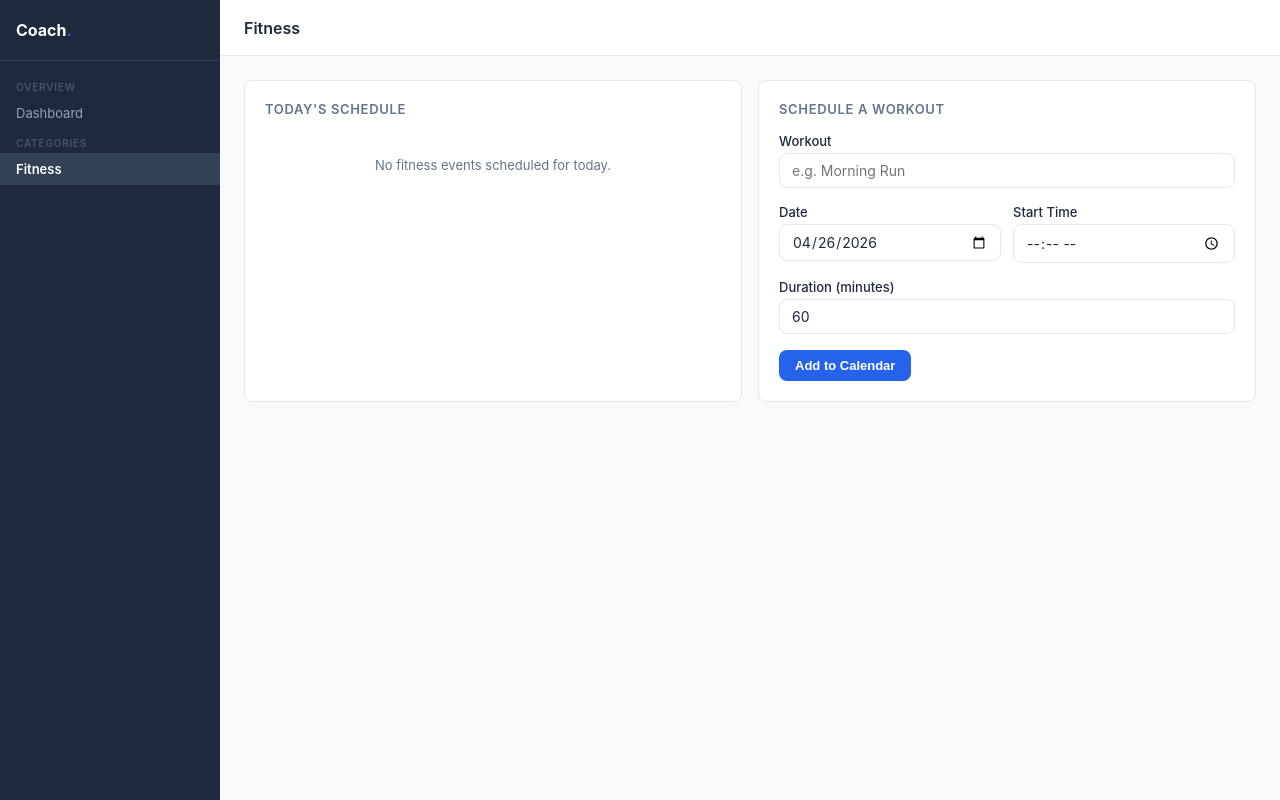
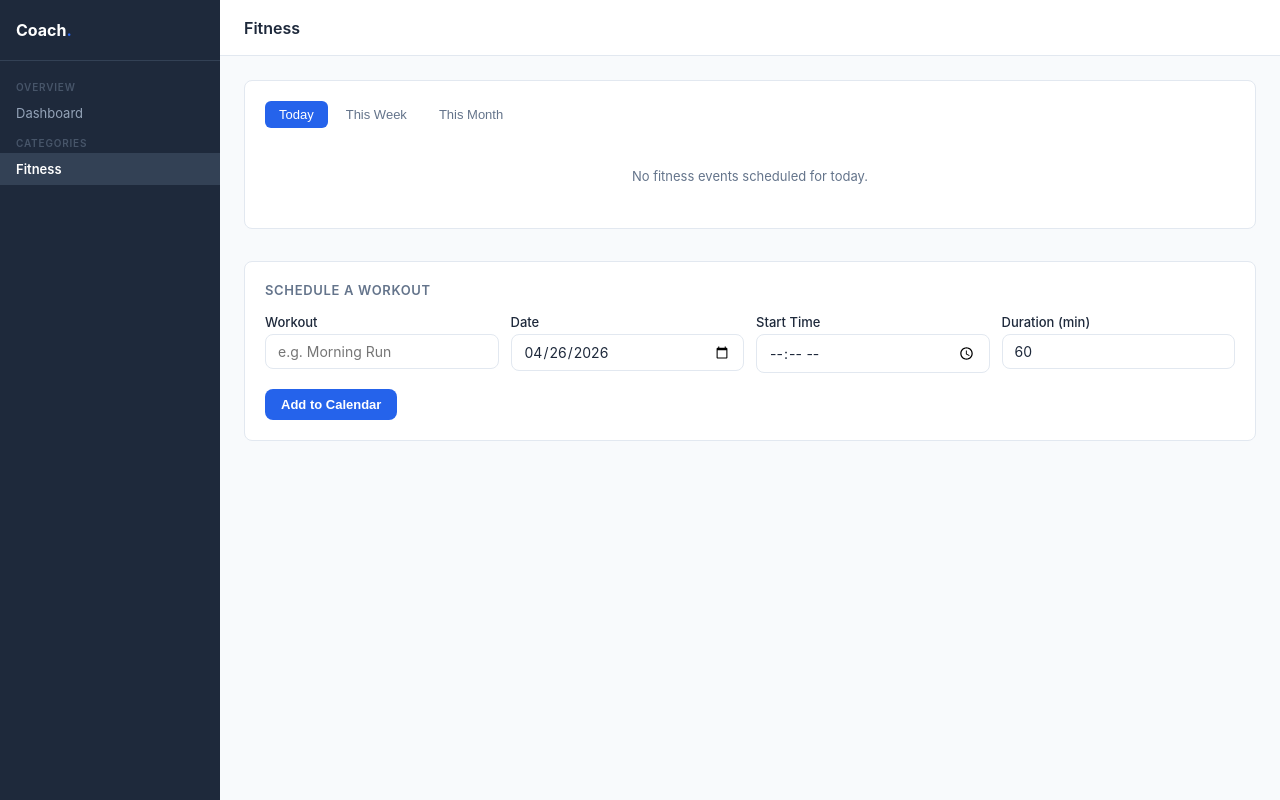
Before and after one commit to daveinc/personal-trainer-agent, a FastAPI app: template coach/app/templates/fitness.html in a window 1280 px wide. Run offline with FastAPI, Linux system fonts and the light colour scheme; the template is opened without the code that fills it, so the values that code supplies are empty; some libraries are stand-ins or nearby versions.

Commit message:
v0.1.7: add week and month views to fitness page
- New tab nav on fitness page (Today / This Week / This Month)
- get_week_events() and get_month_events() in ha_calendar.py
- New _fitness_range.html partial for grouped-by-date view
- _get_logs() and _group_by_date() helpers in fitness.py
- Tab CSS added to base.html inline styles

Co-Authored-By: Claude Sonnet 4.6 <noreply@anthropic.com>

```diff
--- a/coach/app/ha_calendar.py
+++ b/coach/app/ha_calendar.py
@@ -57,6 +57,23 @@ async def get_today_events() -> list[dict]:
     return await get_events(start, end)
 
 
+async def get_week_events() -> list[dict]:
+    from datetime import timedelta
+    now = datetime.now(timezone.utc)
+    start = (now - timedelta(days=now.weekday())).replace(hour=0, minute=0, second=0, microsecond=0)
+    end = (start + timedelta(days=6)).replace(hour=23, minute=59, second=59, microsecond=0)
+    return await get_events(start, end)
+
+
+async def get_month_events() -> list[dict]:
+    import calendar as cal
+    now = datetime.now(timezone.utc)
+    start = now.replace(day=1, hour=0, minute=0, second=0, microsecond=0)
+    last_day = cal.monthrange(now.year, now.month)[1]
+    end = now.replace(day=last_day, hour=23, minute=59, second=59, microsecond=0)
+    return await get_events(start, end)
+
+
 async def create_event(
     summary: str,
     start: datetime,
--- a/coach/app/routes/fitness.py
+++ b/coach/app/routes/fitness.py
@@ -7,7 +7,7 @@ from sqlalchemy import select
 from sqlalchemy.ext.asyncio import AsyncSession
 
 from app.deps import get_db, get_current_user, tctx
-from app.ha_calendar import create_event, get_today_events
+from app.ha_calendar import create_event, get_today_events, get_week_events, get_month_events
 from app.models import WorkoutLog
 
 router = APIRouter()
@@ -21,10 +21,31 @@ def _is_user_fitness(event: dict, username: str) -> bool:
     return f"[{CATEGORY}]" in desc and f"[{username.lower()}]" in desc
 
 
-def _fmt_local(dt: datetime) -> str:
-    """Format as local time for HA — no UTC conversion, HA treats naive as local."""
-    return dt.strftime("%Y-%m-%dT%H:%M:%S")
+def _event_date(event: dict) -> str:
+    start = event.get("start", {}).get("dateTime", "")
+    return start[:10] if start else ""
 
+
+def _group_by_date(events: list) -> dict:
+    grouped: dict = {}
+    for e in events:
+        d = _event_date(e)
+        grouped.setdefault(d, []).append(e)
+    return grouped
+
+
+async def _get_logs(db: AsyncSession, user_id: int, date_from: str, date_to: str) -> dict:
+    result = await db.execute(
+        select(WorkoutLog).where(
+            WorkoutLog.user_id == user_id,
+            WorkoutLog.event_date >= date_from,
+            WorkoutLog.event_date <= date_to,
+        )
+    )
+    return {log.calendar_uid: log for log in result.scalars().all()}
+
+
+# ── Today ──────────────────────────────────────────────────────────────────
 
 async def _today_events_response(request: Request, db: AsyncSession, target: str):
     user = await get_current_user(request, db)
@@ -33,7 +54,6 @@ async def _today_events_response(request: Request, db: AsyncSession, target: str
             request, "_fitness_today.html",
             tctx(request, events=[], logs={}, target=target)
         )
-
     try:
         raw = await get_today_events()
         events = [e for e in raw if _is_user_fitness(e, user.username)]
@@ -41,13 +61,7 @@ async def _today_events_response(request: Request, db: AsyncSession, target: str
         events = []
 
     today_str = datetime.now(timezone.utc).strftime("%Y-%m-%d")
-    result = await db.execute(
-        select(WorkoutLog).where(
-            WorkoutLog.user_id == user.id,
-            WorkoutLog.event_date == today_str,
-        )
-    )
-    logs = {log.calendar_uid: log for log in result.scalars().all()}
+    logs = await _get_logs(db, user.id, today_str, today_str)
 
     return templates.TemplateResponse(
         request, "_fitness_today.html",
@@ -57,11 +71,68 @@ async def _today_events_response(request: Request, db: AsyncSession, target: str
 
 @router.get("/ui/fitness/today")
 async def today_events(request: Request, db: AsyncSession = Depends(get_db)):
-    # 'from' param lets the dashboard request its own target ID
     source = request.query_params.get("from", "fitness")
     target = "dash-fitness" if source == "dashboard" else "today-events"
     return await _today_events_response(request, db, target)
 
+
+# ── This Week ──────────────────────────────────────────────────────────────
+
+@router.get("/ui/fitness/week")
+async def week_events(request: Request, db: AsyncSession = Depends(get_db)):
+    user = await get_current_user(request, db)
+    if not user:
+        return templates.TemplateResponse(
+            request, "_fitness_range.html",
+            tctx(request, grouped={}, logs={}, target="fitness-content")
+        )
+    try:
+        raw = await get_week_events()
+        events = [e for e in raw if _is_user_fitness(e, user.username)]
+    except Exception:
+        events = []
+
+    now = datetime.now(timezone.utc)
+    week_start = (now - timedelta(days=now.weekday())).strftime("%Y-%m-%d")
+    week_end = (now - timedelta(days=now.weekday()) + timedelta(days=6)).strftime("%Y-%m-%d")
+    logs = await _get_logs(db, user.id, week_start, week_end)
+
+    return templates.TemplateResponse(
+        request, "_fitness_range.html",
+        tctx(request, grouped=_group_by_date(events), logs=logs, target="fitness-content")
+    )
+
+
+# ── This Month ─────────────────────────────────────────────────────────────
+
+@router.get("/ui/fitness/month")
+async def month_events(request: Request, db: AsyncSession = Depends(get_db)):
+    import calendar as cal
+    user = await get_current_user(request, db)
+    if not user:
+        return templates.TemplateResponse(
+            request, "_fitness_range.html",
+            tctx(request, grouped={}, logs={}, target="fitness-content")
+        )
+    try:
+        raw = await get_month_events()
+        events = [e for e in raw if _is_user_fitness(e, user.username)]
+    except Exception:
+        events = []
+
+    now = datetime.now(timezone.utc)
+    month_start = now.replace(day=1).strftime("%Y-%m-%d")
+    last_day = cal.monthrange(now.year, now.month)[1]
+    month_end = now.replace(day=last_day).strftime("%Y-%m-%d")
+    logs = await _get_logs(db, user.id, month_start, month_end)
+
+    return templates.TemplateResponse(
+        request, "_fitness_range.html",
+        tctx(request, grouped=_group_by_date(events), logs=logs, target="fitness-content")
+    )
+
+
+# ── Schedule ───────────────────────────────────────────────────────────────
 
 @router.post("/ui/fitness/schedule")
 async def schedule(
@@ -79,7 +150,6 @@ async def schedule(
             tctx(request, events=[], logs={}, target="today-events")
         )
 
-    # Parse as local time — do NOT replace with UTC, HA treats naive datetimes as local
     start_dt = datetime.fromisoformat(f"{date}T{start_time}:00")
     end_dt = start_dt + timedelta(minutes=duration)
 
@@ -97,6 +167,8 @@ async def schedule(
 
     return await _today_events_response(request, db, "today-events")
 
+
+# ── Log ────────────────────────────────────────────────────────────────────
 
 @router.post("/ui/fitness/log")
 async def log_event(
--- a/coach/app/templates/base.html
+++ b/coach/app/templates/base.html
@@ -83,6 +83,10 @@ tr:hover td { background: #f8fafc; }
 .badge-completed { background: #dcfce7; color: #15803d; }
 .badge-skipped   { background: #fef3c7; color: #b45309; }
 .badge-missed    { background: #fee2e2; color: #b91c1c; }
+.tabs { display: flex; gap: 4px; }
+.tab { background: none; border: none; padding: 6px 14px; border-radius: 6px; font-size: 13px; font-weight: 500; color: var(--text-muted); cursor: pointer; transition: background 0.15s, color 0.15s; }
+.tab:hover { background: var(--bg); color: var(--text); }
+.tab.active { background: var(--primary); color: #fff; }
 .login-wrap { min-height: 100vh; display: flex; align-items: center; justify-content: center; background: var(--bg); }
 .login-card { background: var(--card-bg); border: 1px solid var(--border); border-radius: var(--radius); padding: 40px; width: 360px; }
 .login-title { font-size: 22px; font-weight: 700; margin-bottom: 4px; }
--- a/coach/app/templates/fitness.html
+++ b/coach/app/templates/fitness.html
@@ -5,11 +5,15 @@
 
 {% block content %}
 <div class="grid grid-2">
-  <div class="card">
+  <div class="card" style="grid-column: 1 / -1;">
     <div class="flex justify-between items-center" style="margin-bottom:16px;">
-      <div class="card-title" style="margin:0;">Today's Schedule</div>
+      <div class="tabs">
+        <button class="tab active" onclick="switchTab(this, '{{ root }}/ui/fitness/today')">Today</button>
+        <button class="tab" onclick="switchTab(this, '{{ root }}/ui/fitness/week')">This Week</button>
+        <button class="tab" onclick="switchTab(this, '{{ root }}/ui/fitness/month')">This Month</button>
+      </div>
     </div>
-    <div id="today-events"
+    <div id="fitness-content"
          hx-get="{{ root }}/ui/fitness/today"
          hx-trigger="load"
          hx-swap="innerHTML">
@@ -17,17 +21,17 @@
     </div>
   </div>
 
-  <div class="card">
+  <div class="card" style="grid-column: 1 / -1;">
     <div class="card-title" style="margin-bottom:16px;">Schedule a Workout</div>
     <form hx-post="{{ root }}/ui/fitness/schedule"
-          hx-target="#today-events"
+          hx-target="#fitness-content"
           hx-swap="innerHTML"
-          hx-on::after-request="if(event.detail.successful){this.reset();document.getElementById('sched-date').valueAsDate=new Date();}">
-      <div class="form-group">
-        <label class="form-label">Workout</label>
-        <input class="form-input" type="text" name="title" placeholder="e.g. Morning Run" required>
-      </div>
+          hx-on::after-request="if(event.detail.successful){this.reset();document.getElementById('sched-date').valueAsDate=new Date();document.querySelectorAll('.tab').forEach(t=>t.classList.remove('active'));document.querySelectorAll('.tab')[0].classList.add('active');}">
       <div class="form-row">
+        <div class="form-group">
+          <label class="form-label">Workout</label>
+          <input class="form-input" type="text" name="title" placeholder="e.g. Morning Run" required>
+        </div>
         <div class="form-group">
           <label class="form-label">Date</label>
           <input class="form-input" type="date" name="date" id="sched-date" required>
@@ -36,10 +40,10 @@
           <label class="form-label">Start Time</label>
           <input class="form-input" type="time" name="start_time" required>
         </div>
-      </div>
-      <div class="form-group">
-        <label class="form-label">Duration (minutes)</label>
-        <input class="form-input" type="number" name="duration" value="60" min="5" max="480">
+        <div class="form-group">
+          <label class="form-label">Duration (min)</label>
+          <input class="form-input" type="number" name="duration" value="60" min="5" max="480">
+        </div>
       </div>
       <button class="btn btn-primary" type="submit">Add to Calendar</button>
     </form>
@@ -48,5 +52,11 @@
 
 <script>
 document.getElementById('sched-date').valueAsDate = new Date();
+
+function switchTab(btn, url) {
+  document.querySelectorAll('.tab').forEach(t => t.classList.remove('active'));
+  btn.classList.add('active');
+  htmx.ajax('GET', url, {target: '#fitness-content', swap: 'innerHTML'});
+}
 </script>
 {% endblock %}
--- a/coach/config.json
+++ b/coach/config.json
@@ -1,6 +1,6 @@
 {
   "name": "Coach",
-  "version": "0.1.6",
+  "version": "0.1.7",
   "slug": "coach",
   "description": "Life coach with calendar integration, check-ins, and progress tracking.",
   "url": "https://github.com/daveinc/personal-trainer-agent",
```
Also changed, not shown: coach/app/templates/_fitness_range.html (added, +45 -0 lines).
